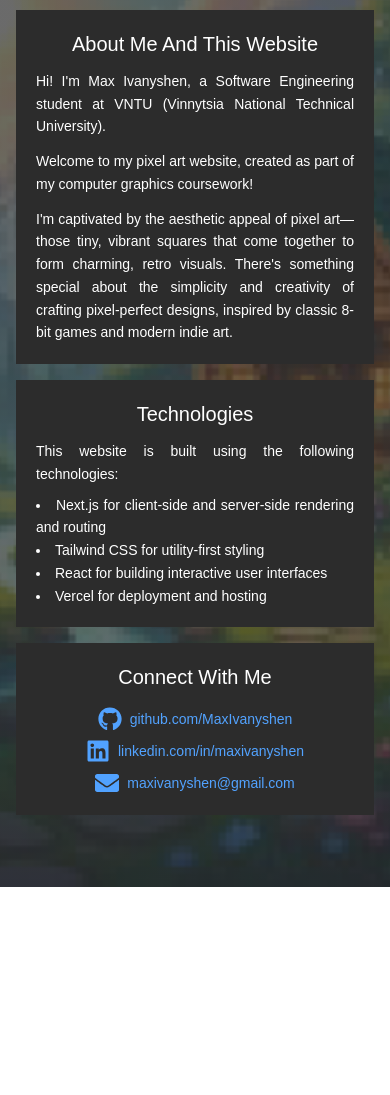
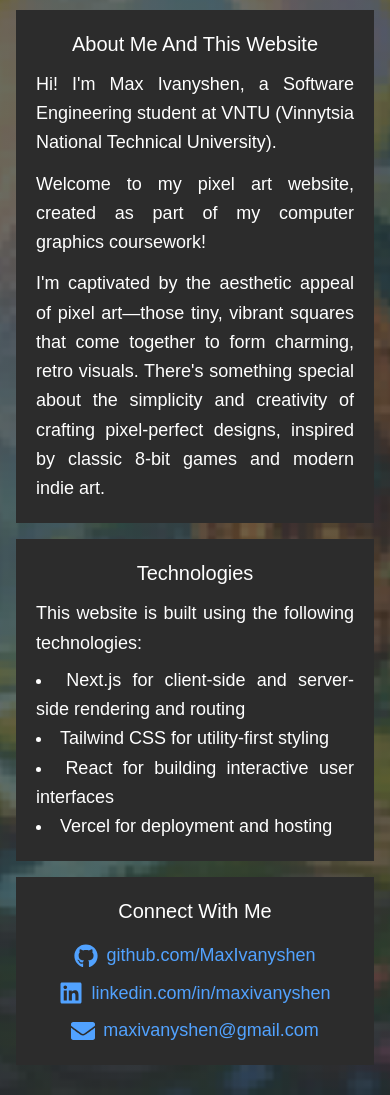
Before and after one commit to MaxIvanyshen/pixel-art-website, a Next.js app: page /about in a window 390 px wide. Shown: the part 406-1501 px from the top of the page. Before the commit the page ends 1293 px from the top, so only its background shows below. Built offline with nearby package versions, Linux system fonts and the light colour scheme; a web font is replaced by a local one.

Commit message:
fix: font size on mobile version of the 'about' page

```diff
--- a/src/app/about/page.tsx
+++ b/src/app/about/page.tsx
@@ -25,7 +25,7 @@ export default function About() {
                         </div>
                         <div className="w-full bg-[rgb(44,44,44)] p-5  md:w-3/5 md:p-6">
                             <h1 className="text-xl font-mono text-center mb-3 md:text-2xl md:mb-4">About Me And This Website</h1>
-                            <div className="text-sm text-justify leading-relaxed md:text-xl">
+                            <div className="text-lg text-justify leading-relaxed md:text-xl">
                                 <p>
                                     Hi! I'm Max Ivanyshen, a Software Engineering student at VNTU (Vinnytsia
                                     National Technical University).
@@ -48,7 +48,7 @@ export default function About() {
                     <div className="flex flex-col w-full max-w-5xl mx-auto mt-4 gap-4 md:flex-row md:mt-3 md:items-stretch mb-10">
                         <div className="w-full bg-[rgb(44,44,44)] p-5  md:w-1/2 md:p-6">
                             <h1 className="text-xl font-mono text-center mb-3 md:text-2xl md:mb-4">Technologies</h1>
-                            <div className="text-sm text-justify leading-relaxed md:text-xl">
+                            <div className="text-lg text-justify leading-relaxed md:text-xl">
                                 This website is built using the following technologies:
                                 <ul className="list-disc list-inside mt-2">
                                     <li>Next.js for client-side and server-side rendering and routing</li>
@@ -60,7 +60,7 @@ export default function About() {
                         </div>
                         <div className="w-full bg-[rgb(44,44,44)] p-5  md:w-1/2 md:p-6">
                             <h1 className="text-xl font-mono text-center mb-3 md:text-2xl mb-4">Connect With Me</h1>
-                            <div className="text-sm leading-relaxed md:text-3xl">
+                            <div className="text-lg leading-relaxed md:text-3xl">
                                 <div className="flex items-center justify-center gap-2 mb-2">
                                     <FaGithub className="w-6 h-6 md:w-8 md:h-8 text-blue-400" />
                                     <a
```
